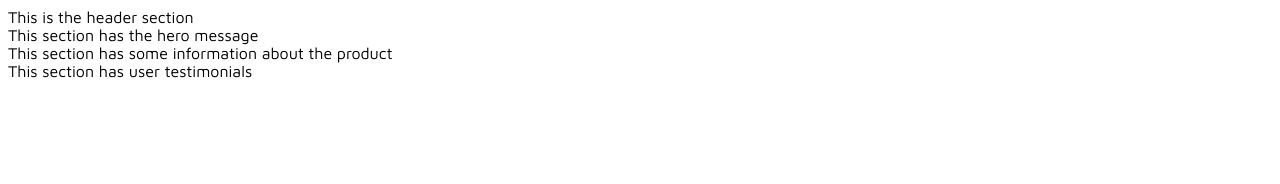
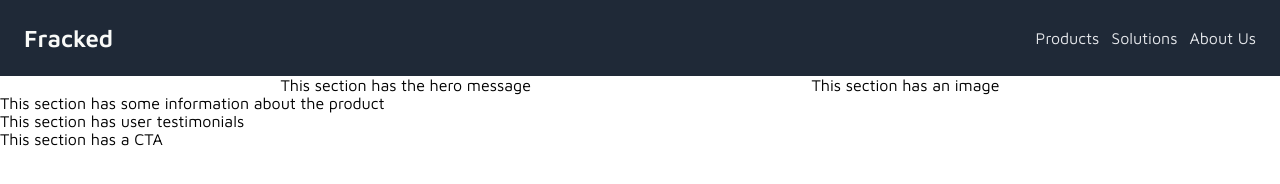
Before and after one commit to reubenjake1805/top-landing-page, a plain HTML site: page index.html in a window 1280 px wide. Drawn offline with Linux system fonts and the light colour scheme.

Commit message:
added some hero content

```diff
--- a/index.html
+++ b/index.html
@@ -8,11 +8,22 @@
 </head>
 <body>
     <div class="header">
-        This is the header section
-
+        <div class="header-left">
+            <p>Fracked</p>
+        </div>
+        <div class="header-right">
+            <a class="header-links" href="#">Products</a>
+            <a class="header-links" href="#">Solutions</a>
+            <a class="header-links" href="#">About Us</a>
+        </div>
     </div>
     <div class="hero">
-        This section has the hero message
+        <div class="hero-left">
+            This section has the hero message
+        </div>
+        <div class="hero-right">
+            This section has an image
+        </div>
 
     </div>
     <div class="information">
@@ -21,5 +32,7 @@
     <div class="testimonial">
         This section has user testimonials
     </div>
-</body>
+    <div class="cta">
+        This section has a CTA
+    </div>
 </html>
--- a/style.css
+++ b/style.css
@@ -1,15 +1,80 @@
 @font-face {
     font-family: 'Maven Pro';
-    src: url('fonts/MavenPro-Regular.ttf') format('truetype'),
-    url('fonts/MavenPro-Black.ttf') format('truetype'),
-    url('fonts/MavenPro-Bold.ttf') format('truetype'),
-    url('fonts/MavenPro-ExtraBold.ttf') format('truetype'),
-    url('fonts/MavenPro-Medium.ttf') format('truetype'),
-    url('fonts/MavenPro-SemiBold.ttf') format('truetype');
+    src: url('fonts/MavenPro-Regular.ttf') format('truetype');
+    font-weight: 400;
+}
+
+@font-face {
+    font-family: 'Maven Pro';
+    src: url('fonts/MavenPro-Medium.ttf') format('truetype');
+    font-weight: 500;
+}
+
+@font-face {
+    font-family: 'Maven Pro';
+    src: url('fonts/MavenPro-SemiBold.ttf') format('truetype');
+    font-weight: 600;
+}
+
+@font-face {
+    font-family: 'Maven Pro';
+    src: url('fonts/MavenPro-Bold.ttf') format('truetype');
+    font-weight: 700;
+}
+
+@font-face {
+    font-family: 'Maven Pro';
+    src: url('fonts/MavenPro-ExtraBold.ttf') format('truetype');
+    font-weight: 800;
+}
+
+@font-face {
+    font-family: 'Maven Pro';
+    src: url('fonts/MavenPro-Black.ttf') format('truetype');
+    font-weight: 900;
 }
 
 body {
     display: flex;
     flex-direction: column;
     font-family:  'Maven Pro', sans-serif;
+    justify-content: space-between;
+    margin: 0px;
 }
+
+.header {
+    display: flex;
+    justify-content: space-between;
+    background-color: #1F2937;
+    width: 100%;
+    align-items: center;
+}
+
+.header-left {
+    color: #F9FAF8;
+    font-size: 24px;
+    margin-left: 24px;
+    font-weight: 600;
+    align-items: center;
+}
+
+.header-links {
+    color: #E5E7EB;
+    text-decoration: none;
+}
+
+.header-right {
+    display: flex;
+    justify-content: space-evenly;
+    gap: 12px;
+    margin-right: 24px;
+    align-items: center;
+}
+
+.hero {
+    display: flex;
+    justify-content: space-evenly;
+    gap: 12px;
+    margin-left: 12px;
+    margin-right: 12px;
+}
```
